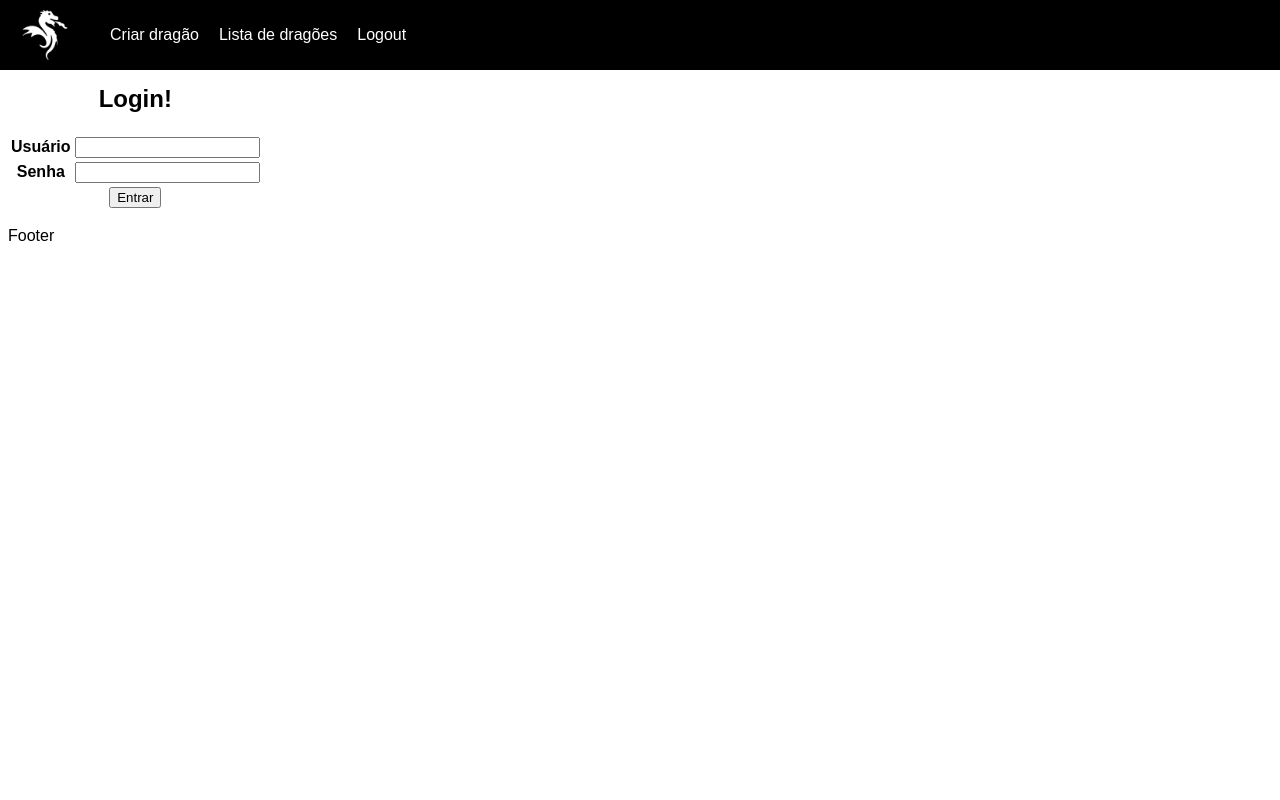
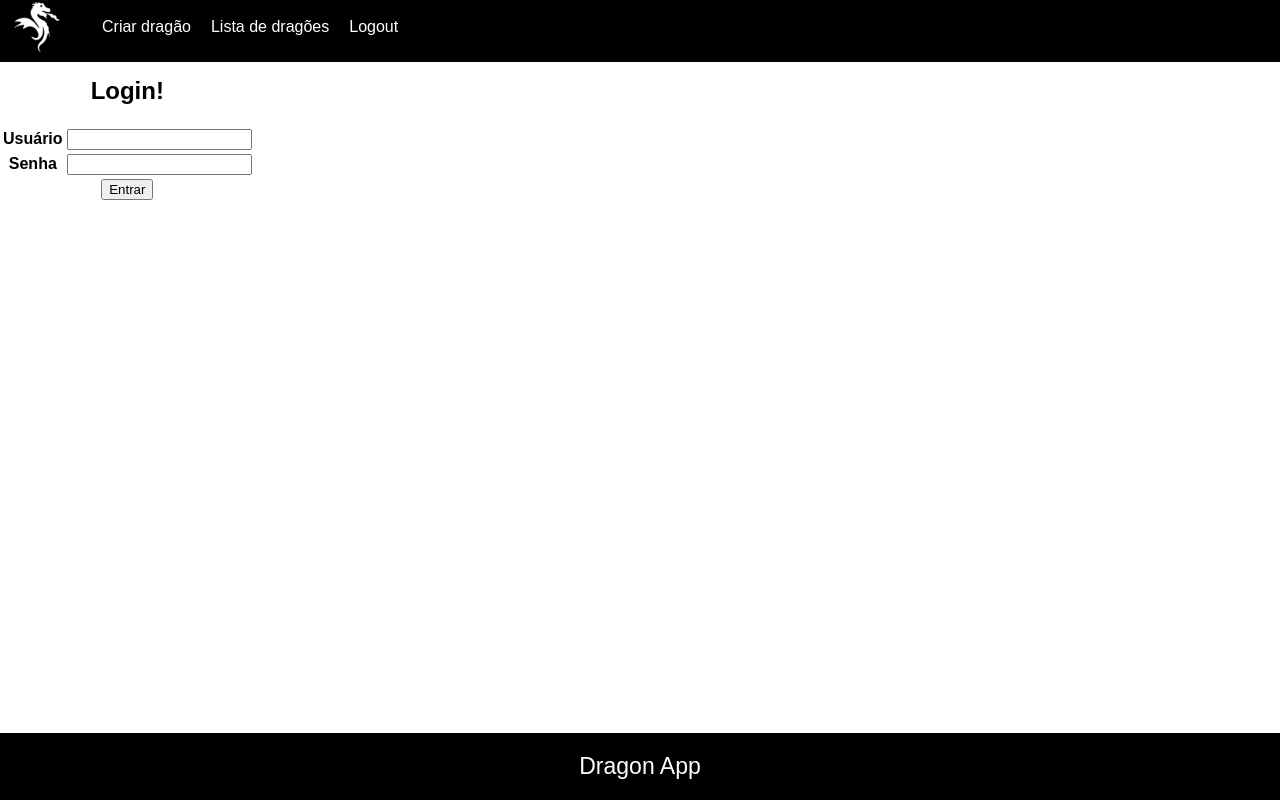
Before and after one commit to mjoliveira/Exercicio-React, a React (Create React App) app: page /login in a window 1280 px wide. Built offline with nearby package versions, Linux system fonts and the light colour scheme.

Commit message:
Implementa layout do footer

```diff
--- a/src/_assets/css/base.scss
+++ b/src/_assets/css/base.scss
@@ -1,3 +1,5 @@
-* {
+body {
   font-family: Arial, Helvetica, sans-serif;
+  margin: 0px;
+  padding: 0px;
 }
--- /dev/null
+++ b/src/_assets/css/footer.scss
@@ -0,0 +1,20 @@
+@import './base.scss';
+@import './variables';
+
+.footer{
+  background-color: $secondary-color;
+  padding: 20px;
+  left: 0;
+  right: 0;
+  bottom: 0px;
+  position: fixed;
+  text-align: center;
+  box-sizing: border-box;
+}
+
+p{
+  color: $primary-color;
+  margin: 0px;
+  padding: 0px;
+  font-size: 23px;
+}
--- a/src/components/Footer.js
+++ b/src/components/Footer.js
@@ -1,10 +1,11 @@
 import React from 'react';
+import '../_assets/css/footer.scss';
 
 function Footer() {
 
   return (
     <>
-      <p>Footer</p>
+      <p className="footer">Dragon App</p>
     </>
   )
 }
```
